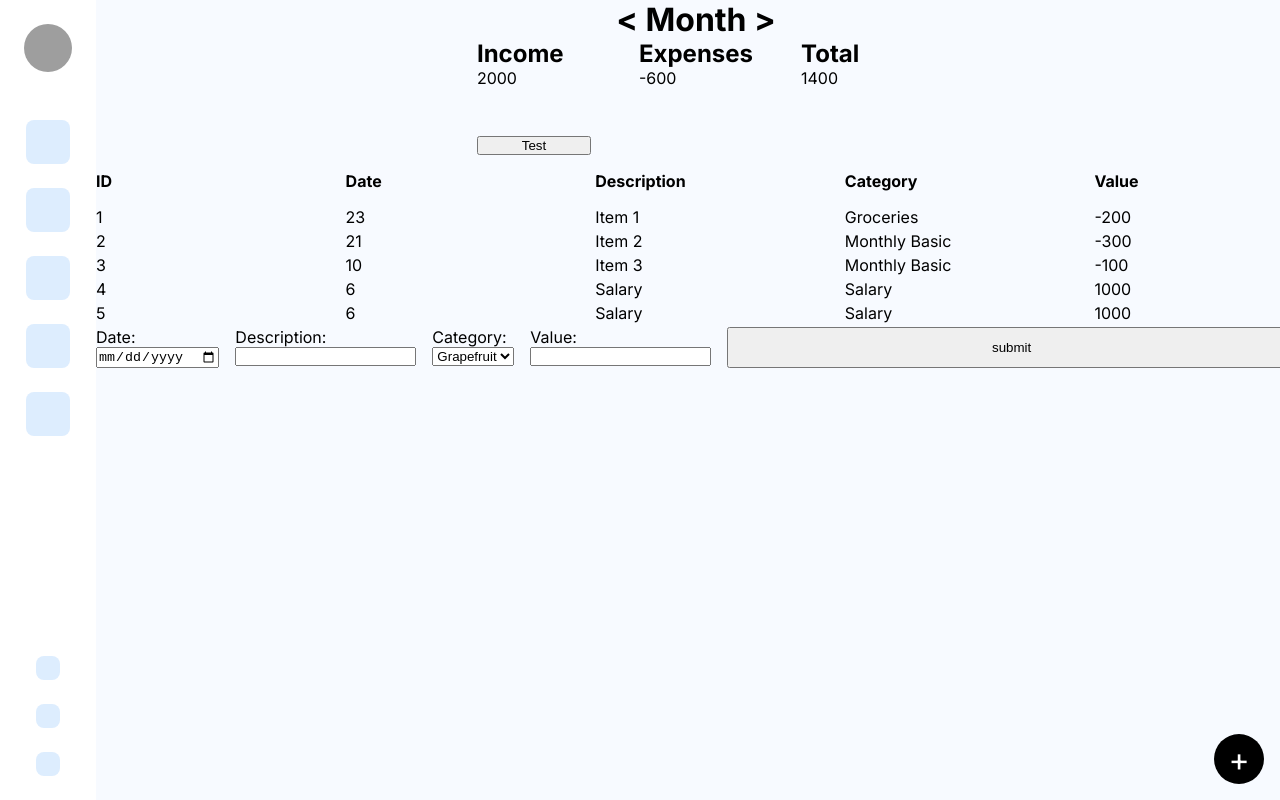
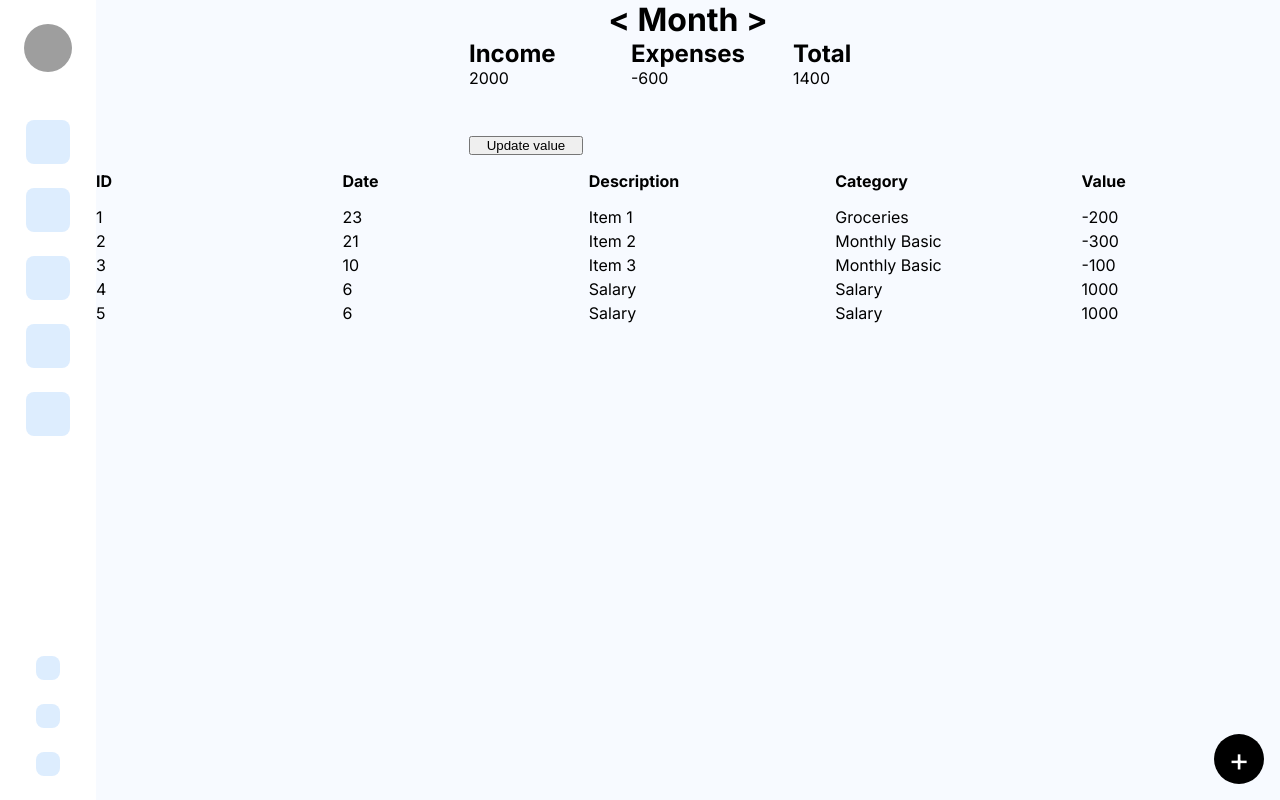
Before and after one commit to gabrielgimenes92/finance_planner, a Next.js app: page / in a window 1280 px wide. Built offline with nearby package versions, Linux system fonts and the light colour scheme; grey boxes are pictures that could not be loaded.

Commit message:
Moves entry creation form to side screen modal

```diff
--- a/package.json
+++ b/package.json
@@ -16,6 +16,8 @@
     "@fortawesome/react-fontawesome": "^0.2.0",
     "next": "14.2.2",
     "react": "^18",
+    "react-calendar": "^5.0.0",
+    "react-date-picker": "^11.0.0",
     "react-dom": "^18",
     "uuid": "^9.0.1"
   },
--- a/src/app/components/AddButton.js
+++ b/src/app/components/AddButton.js
@@ -1,8 +1,12 @@
 import React from 'react';
 import styles from '../page.module.scss';
 
-const AddButton = () => {
-  return <div className={styles.addFloatingButton}>+</div>;
+const AddButton = (props) => {
+  return (
+    <div className={styles.addFloatingButton} onClick={props.toggleAddModal}>
+      +
+    </div>
+  );
 };
 
 export default AddButton;
--- a/src/app/components/Summary.js
+++ b/src/app/components/Summary.js
@@ -45,7 +45,7 @@ const Summary = (props) => {
         <p>{summary.total}</p>
       </div>
 
-      <button onClick={updateSummary}>Test</button>
+      <button onClick={updateSummary}>Update value</button>
     </div>
   );
 };
--- a/src/app/page.js
+++ b/src/app/page.js
@@ -3,6 +3,8 @@
 import Image from 'next/image';
 import styles from './page.module.scss';
 import { v4 as uuidv4 } from 'uuid';
+//import DatePicker from 'react-date-picker';
+import Calendar from 'react-calendar';
 
 import Navbar from './components/Navbar';
 import AddButton from './components/AddButton';
@@ -11,6 +13,12 @@ import { useState } from 'react';
 import Summary from './components/Summary';
 
 export default function Home() {
+  const [date, setDate] = useState(Date());
+  const [value, setValue] = useState();
+  const [description, setDescription] = useState('');
+  const [category, setCategory] = useState('');
+  const [addModal, setAddModal] = useState(false);
+
   const [entryList, setEntryList] = useState([
     {
       id: 1,
@@ -49,11 +57,10 @@ export default function Home() {
     },
   ]);
 
-  const [value, setValue] = useState();
-  const [description, setDescription] = useState('');
-
   const handleChange = (event) => {
     switch (event.target.name) {
+      case 'category':
+        break;
       case 'value':
         setValue(event.target.value);
         break;
@@ -63,11 +70,32 @@ export default function Home() {
     }
   };
 
+  const toggleAddModal = () => {
+    console.log(addModal);
+    setAddModal(!addModal);
+  };
+
+  // const createDate = (selectedDate) => {
+  //   let local = Intl.DateTimeFormat().resolvedOptions().timeZone;
+  //   let newDate = new Date(selectedDate);
+  //   setDate(
+  //     newDate.toLocaleString('en-US', {
+  //       timeZone: local,
+  //     })
+  //   );
+  // };
+
+  const checkDate = () => {
+    console.log(date);
+  };
+
   async function onSubmit(event) {
     event.preventDefault();
+    let dateString = `${date.getDate()}`;
+    console.log(dateString);
     let newEntry = {
       id: uuidv4(),
-      date: 10,
+      date: dateString,
       description: description,
       category: 'Monthly Basic',
       value: parseFloat(value),
@@ -86,11 +114,14 @@ export default function Home() {
         </div>
         <Summary entryList={entryList} />
         <EntriesList entryList={entryList} />
+      </div>
+      <AddButton toggleAddModal={toggleAddModal} />
+      {addModal ? (
         <div className={styles.formWrapper}>
           <form onSubmit={onSubmit} className={styles.form}>
             <label>
               Date:
-              <input aria-label="date" type="date" id="date" name="date" />
+              <Calendar onChange={setDate} value={date} />
             </label>
             <label>
               Description:
@@ -123,8 +154,9 @@ export default function Home() {
             <button type="submit">submit</button>
           </form>
         </div>
-      </div>
-      <AddButton />
+      ) : (
+        <></>
+      )}
     </main>
   );
 }
```
Also changed, not shown: 1 other file (tests, documents, lock files or other folders).
